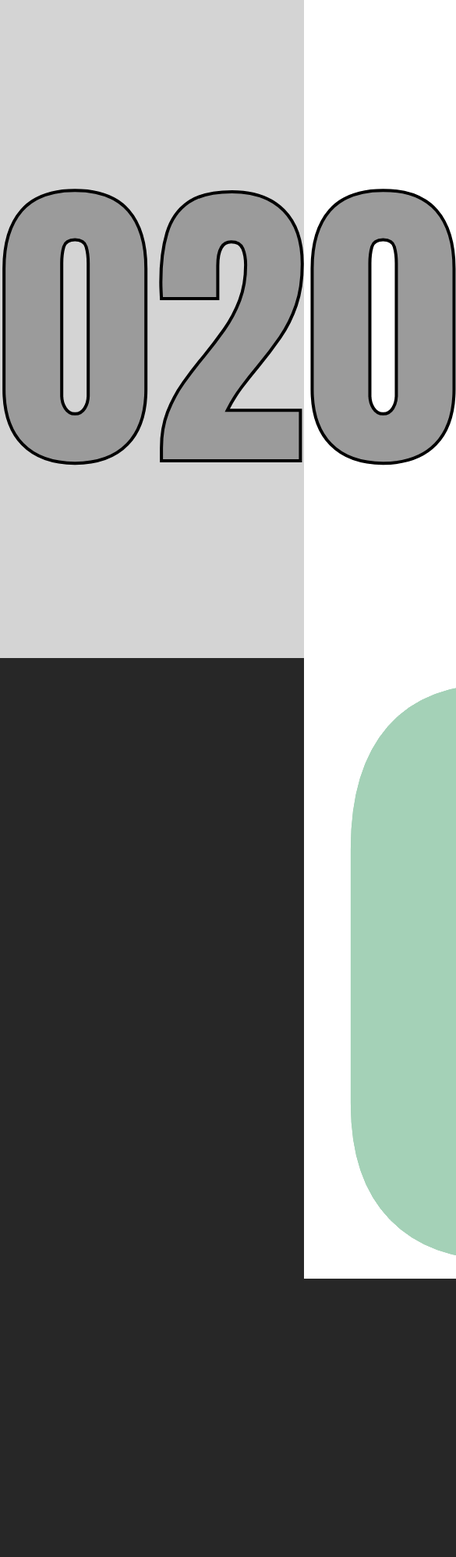
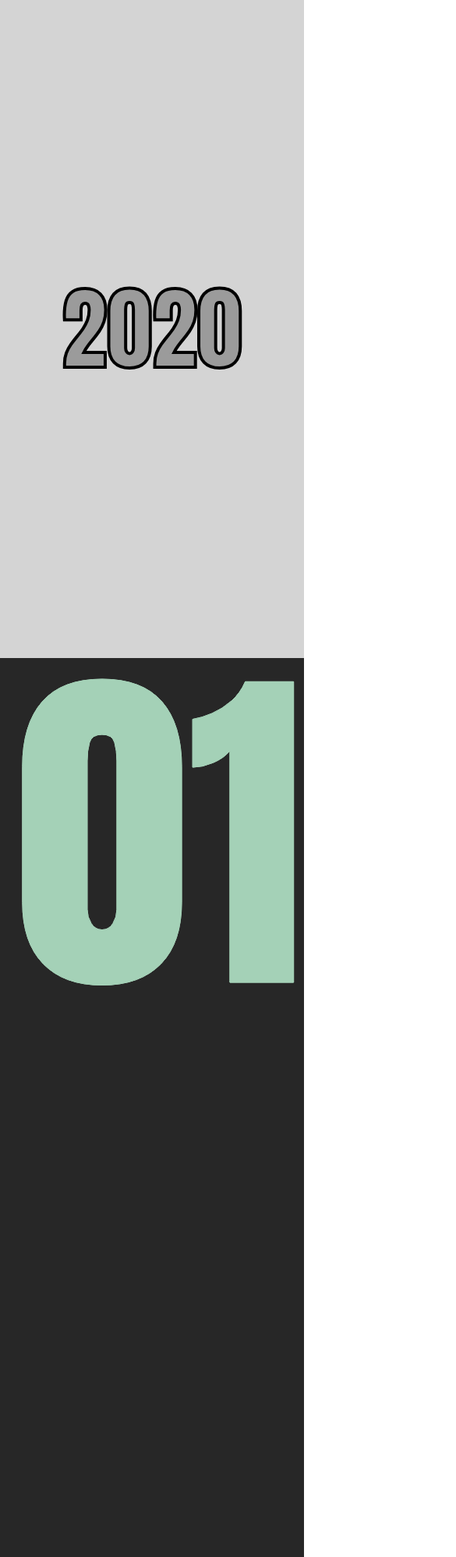
Before and after one commit to etan552/year2021, a website with bundled scripts: page client/index.html in a window 390 px wide. Shown: the top 1997 px of the page at 78% size, 585 px wide, since content can reach past the window. Built offline with nearby package versions, Linux system fonts and the light colour scheme.

Commit message:
added responsive view for section 1 & 2

```diff
--- /dev/null
+++ b/client/responsive.css
@@ -0,0 +1,45 @@
+@media (max-width: 600px) {
+  ::-webkit-scrollbar {
+    display: none;
+  }
+
+  body {
+    overflow-y: auto;
+  }
+
+  body .container {
+    position: relative;
+    width: 100vw;
+    padding: 20px 0;
+  }
+
+  .section-1 .bouncing-img {
+    font-size: 30vw;
+  }
+
+  .section-2 .container > span,
+  .section-2 .background-img span {
+    font-size: 115vw;
+  }
+
+  .section-2 .container > .background-img {
+    width: 100vw;
+    right: 0px;
+  }
+
+  .section-2 .container .content {
+    flex-wrap: wrap;
+    justify-content: center;
+  }
+
+  .section-2 .container .content .header {
+    transform: translateY(0);
+    width: 76vw;
+    font-size: 20vw;
+    padding: 0;
+  }
+  .section-2 .container .content .text {
+    width: 80vw;
+    padding: 0;
+  }
+}
--- a/client/style.css
+++ b/client/style.css
@@ -1,3 +1,5 @@
+@import "responsive.css";
+
 body {
   position: relative;
   overflow-x: hidden;
@@ -19,7 +21,7 @@ body {
   background-color: rgb(212, 212, 212);
 }
 
-.section-1 .bouncing-img {
+.section-1 span {
   font-size: 400px;
   font-family: "Anton", sans-serif;
   line-height: 0.92;
```
Also changed, not shown: client/index.html (+6 -0 lines).
